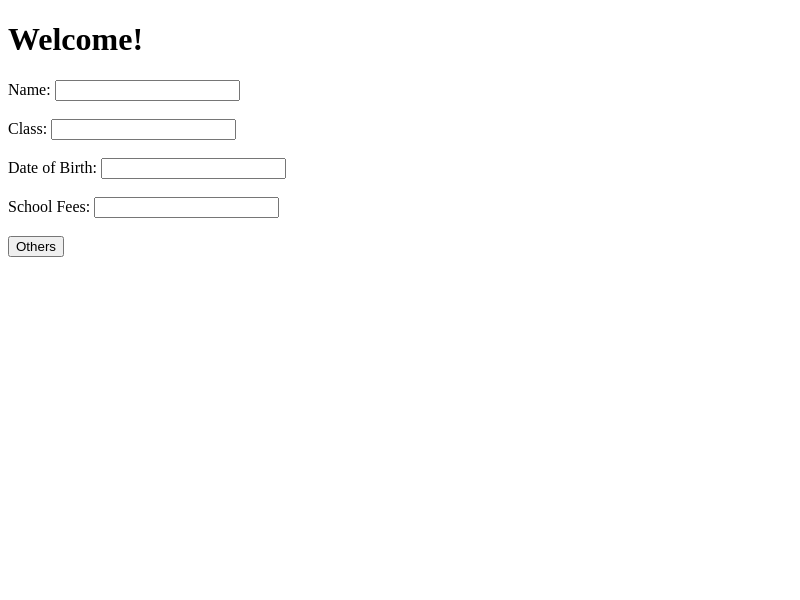
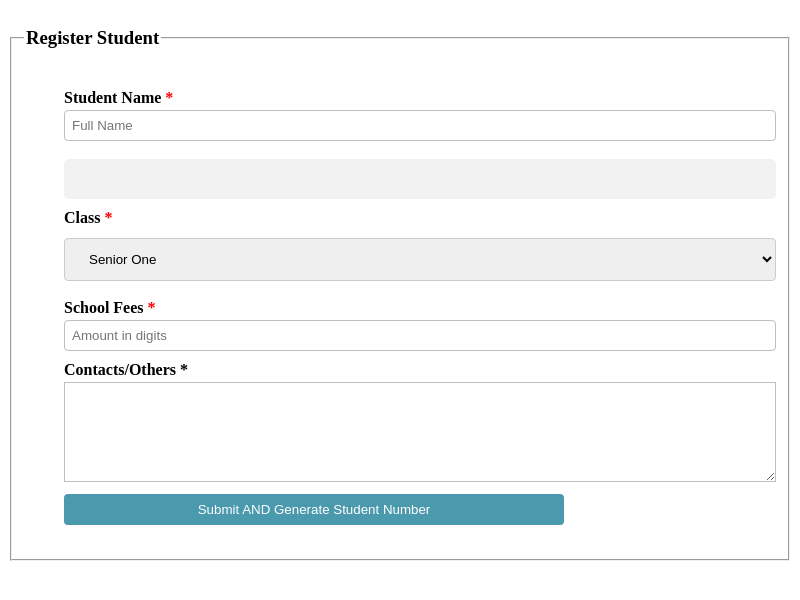
Before and after one commit to samuelkibirigek/kibirigeFirstDTApp, an Electron app: page index.html in a window 800 px wide. Drawn offline with Linux system fonts and the light colour scheme; no server answers.

Commit message:
Simple desktop student registry system
A student registration system that is very simple and basic.

```diff
--- /dev/null
+++ b/electron-mysql.html
@@ -0,0 +1,28 @@
+<html>
+<head>
+<script>window.$ = window.jQuery = require('./jquery-2.1.4.js');</script>
+</head>
+<body>
+<h1>Electron MySQL Example</h1>
+<div id="resultDiv"></div>
+<script>
+var mysql      = require('mysql');
+var connection = mysql.createConnection({
+  host     : 'localhost',
+  user     : 'root',
+  password : null,
+  database : 'electron_db'
+});
+
+connection.connect();
+$sql = 'SELECT `emp_id`,`emp_name` FROM `employee`';
+connection.query($sql, function (error, results, fields) {
+  if (error) throw error;
+  console.log(results);
+  $('#resultDiv').text(results[0].emp_name);
+});
+
+connection.end();
+</script>
+</body>
+</html>
--- a/index.html
+++ b/index.html
@@ -2,30 +2,105 @@
   <html>
     <head>
       <meta charset="UTF-8">
+      <link rel="stylesheet" type="text/css" href="testing.css">
       <title>Student Registry</title>
     </head>
     <body>
-      <h1>Welcome!</h1>
-      <head>
-<script>
-function validateForm() {
-    var x = document.forms["myForm"]["fname"].value;
-    if (x == "") {
-        alert("Name must be filled out");
-        return false;
-    }
+      <style>
+input[type=text], select {
+    width: 100%;
+    padding: 12px 20px;
+    margin: 8px 0;
+    display: inline-block;
+    border: 1px solid #ccc;
+    border-radius: 4px;
+    box-sizing: border-box;
 }
-</script>
+input[type= date]{
+    width:150px;
+    height:40px;
+    margin: 8px 0;
+    font-style: oblique;
+    border: 1px solid #ccc;
+    border-radius: 4px;
+}
+.buttonStyle{
+
+}
+
+input[type=submit] {
+    width: 100%;
+    background-color: #4CAF50;
+    color: white;
+    padding: 14px 20px;
+    margin: 8px 0;
+    border: none;
+    border-radius: 4px;
+    cursor: pointer;
+}
+
+input[type=submit]:hover {
+    background-color: #45a049;
+}
+
+div {
+    border-radius: 5px;
+    background-color: #f2f2f2;
+    padding: 20px;
+}
+</style>
+
+<head>
+  <script>
+  var mysql      = require('mysql');
+  var connection = mysql.createConnection({
+    host     : 'localhost',
+    user     : 'root',
+    password : null,
+    database : 'yaledb'
+  });
+
+  connection.connect();
+  $sql = 'SELECT `studentName`,`emp_name` FROM `studenttable`';
+  connection.query($sql, function (error, results, fields) {
+    if (error) throw error;
+    console.log(results);
+    $('#resultDiv').text(results[0].studentName);
+  });
+
+  connection.end();
+  </script>
 </head>
 <body>
 
 <form name="myForm" action="/action_page.php"
 onsubmit="return validateForm()" method="post">
-Name: <input type="text" name="fname"></br></br>
-Class: <input type="text" name="fname"></br></br>
-Date of Birth: <input type="text" name="fname"></br></br>
-School Fees: <input type="text" name="fname"></br></br>
-<input type= "submit" value="Others">
+<fieldset><legend><h3>Register Student</h3></legend>
+<ul class="form-style-1">
+<li><label>Student Name <span class="required">*</span></label> <input type="text"
+  name="field1" class="field-long" placeholder="Full Name" onclick="placeholder=''" />&nbsp;
+</li>
+<div id="resultDiv"></div>
+<li><label>Class <span class="required">*</span></label>
+  <select name="field3" class="field-select" placeholder="choose class">
+  <option value="S1">Senior One</option>
+  <option value="S2">Senior Two</option>
+  <option value="S3">Senior Three</option>
+  <option value="S4">Senior Four</option>
+  <option value="S5">Senior Five</option>
+  <option value="S6">Senior Six</option>
+  </select>
+</li>
+
+<li><label>School Fees <span class="required">*</span> </label>
+  <input type="text" name="fees" class="field-long" placeholder="Amount in digits" onclick="placeholder=''"/>
+</li>
+<li><label>Contacts/Others <span>*</span></label>
+  <textarea name="othersField" id="field5" class="field-long field-textarea"></textarea>
+</li>
+<input class = "buttonStyle" type= "submit" value="Submit AND Generate Student Number"  style="max-width:500px; align:center; ">
+</ul>
+</fieldset>
 </form>
 
 </body>
--- a/package.json
+++ b/package.json
@@ -5,11 +5,14 @@
   "main": "main.js",
   "scripts": {
     "test": "echo \"Error: no test specified\" && exit 1",
-    "start":"electron ."
+    "start": "electron ."
   },
   "author": "Kibirige Kalule",
   "license": "ISC",
   "devDependencies": {
     "electron": "^1.8.4"
+  },
+  "dependencies": {
+    "mysql": "^2.15.0"
   }
 }
--- /dev/null
+++ b/testing.css
@@ -0,0 +1,88 @@
+<style type="text/css">
+.form-style-1 {
+    margin:10px auto;
+    max-width: 400px;
+    padding: 20px 12px 10px 20px;
+    font: 13px "Lucida Sans Unicode", "Lucida Grande", sans-serif;
+}
+.form-style-1 li {
+    padding: 0;
+    display: block;
+    list-style: none;
+    margin: 10px 0 0 0;
+}
+.form-style-1 label{
+    margin:0 0 3px 0;
+    padding:0px;
+    display:block;
+    font-weight: bold;
+}
+.form-style-1 input[type=text],
+.form-style-1 input[type=date],
+.form-style-1 input[type=datetime],
+.form-style-1 input[type=number],
+.form-style-1 input[type=search],
+.form-style-1 input[type=time],
+.form-style-1 input[type=url],
+.form-style-1 input[type=email],
+textarea,
+select{
+    box-sizing: border-box;
+    -webkit-box-sizing: border-box;
+    -moz-box-sizing: border-box;
+    border:1px solid #BEBEBE;
+    padding: 7px;
+    margin:0px;
+    -webkit-transition: all 0.30s ease-in-out;
+    -moz-transition: all 0.30s ease-in-out;
+    -ms-transition: all 0.30s ease-in-out;
+    -o-transition: all 0.30s ease-in-out;
+    outline: none;
+}
+.form-style-1 input[type=text]:focus,
+.form-style-1 input[type=date]:focus,
+.form-style-1 input[type=datetime]:focus,
+.form-style-1 input[type=number]:focus,
+.form-style-1 input[type=search]:focus,
+.form-style-1 input[type=time]:focus,
+.form-style-1 input[type=url]:focus,
+.form-style-1 input[type=email]:focus,
+.form-style-1 textarea:focus,
+.form-style-1 select:focus{
+    -moz-box-shadow: 0 0 8px #88D5E9;
+    -webkit-box-shadow: 0 0 8px #88D5E9;
+    box-shadow: 0 0 8px #88D5E9;
+    border: 1px solid #88D5E9;
+}
+.form-style-1 .field-divided{
+    width: 49%;
+}
+
+.form-style-1 .field-long{
+    width: 100%;
+}
+.form-style-1 .field-date{
+    width: 100%;
+}
+.form-style-1 .field-select{
+    width: 100%;
+}
+.form-style-1 .field-textarea{
+    height: 100px;
+}
+.form-style-1 input[type=submit], .form-style-1 input[type=button]{
+    background: #4B99AD;
+    padding: 8px 15px 8px 15px;
+    border: none;
+    color: #fff;
+}
+.form-style-1 input[type=submit]:hover, .form-style-1 input[type=button]:hover{
+    background: #4691A4;
+    box-shadow:none;
+    -moz-box-shadow:none;
+    -webkit-box-shadow:none;
+}
+.form-style-1 .required{
+    color:red;
+}
+</style>
```
Also changed, not shown: testing.html (added, +26 -0 lines), 1 other file.
